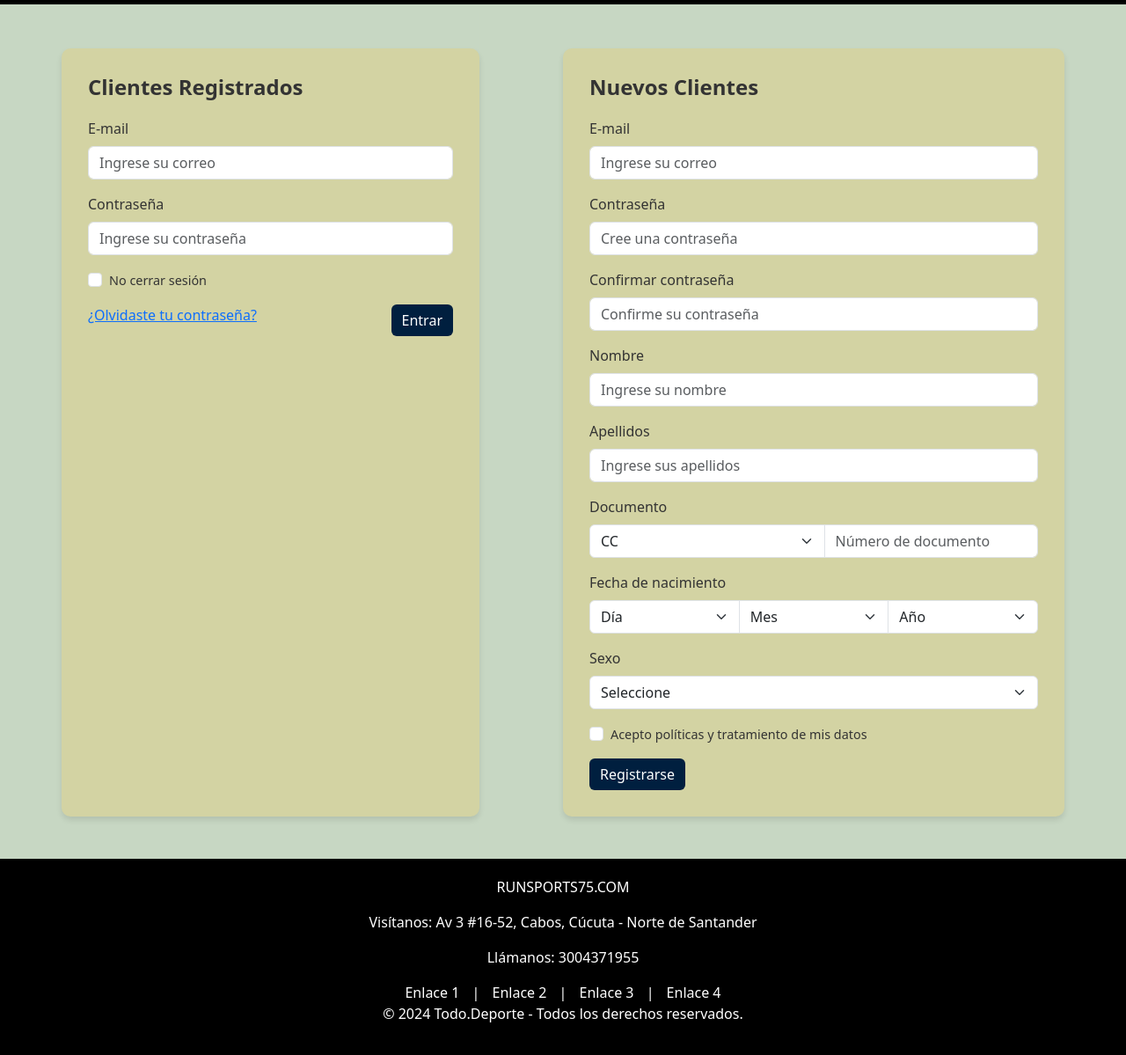
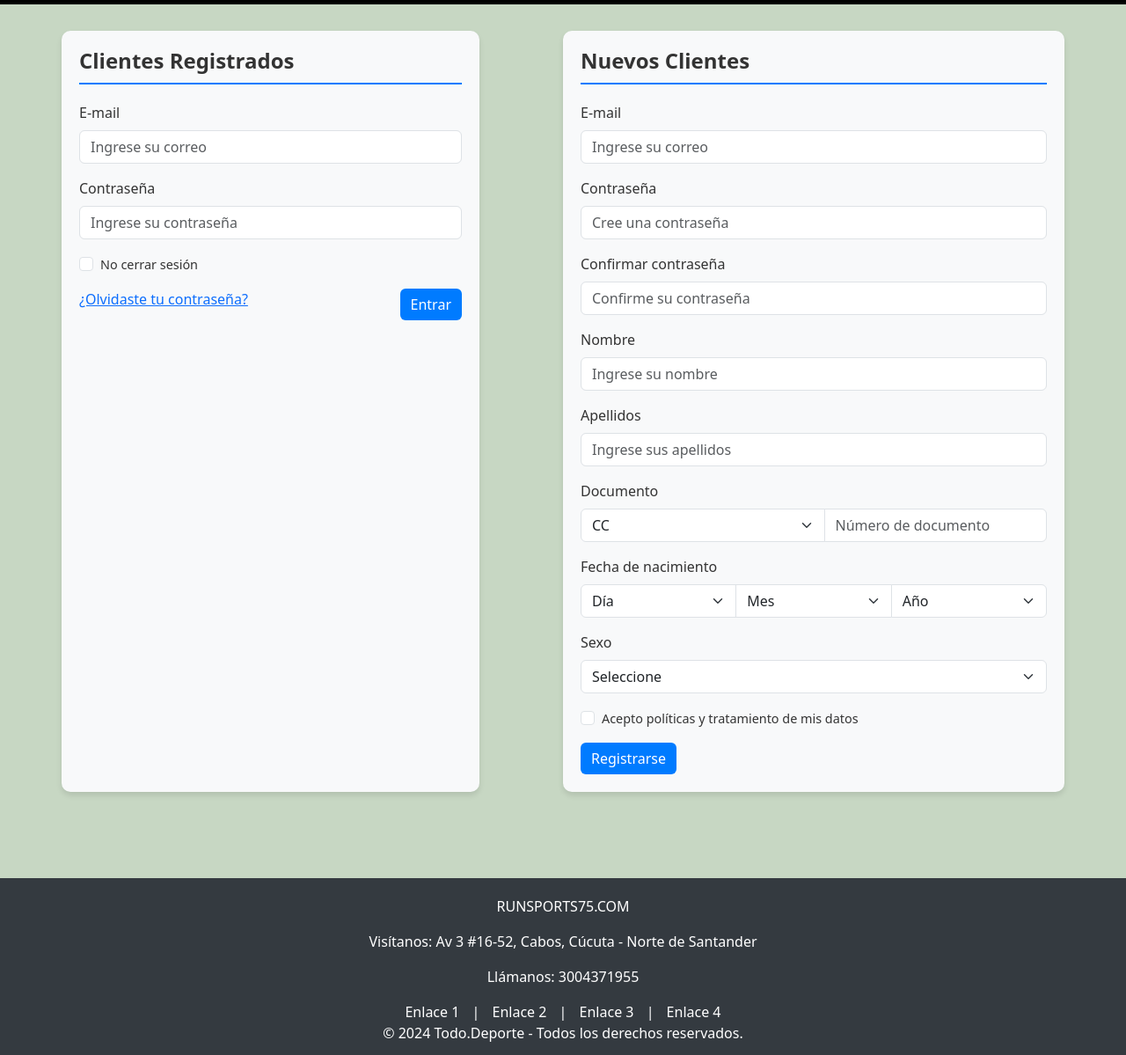
Before and after one commit to AndresVeraa/RunSports, a plain HTML site: page Perfilusuario.html in a window 1280 px wide. Shown: the part 101-1300 px from the top of the page at 88% size. Drawn offline with nearby package versions, Linux system fonts and the light colour scheme.

Commit message:
Actualizacion a PerfilUsuario.html
Cambie el formulario de registro e inicio de sesion

```diff
--- a/Perfilusuario.html
+++ b/Perfilusuario.html
@@ -8,9 +8,63 @@
   <!-- Bootstrap CSS -->
   <link href="https://cdn.jsdelivr.net/npm/bootstrap@5.3.1/dist/css/bootstrap.min.css" rel="stylesheet">
   <!-- Bootstrap Icons -->
-  <link href="https://cdnjs.cloudflare.com/ajax/libs/bootstrap-icons/1.10.0/font/bootstrap-icons.min.css"
-    rel="stylesheet">
+  <link href="https://cdnjs.cloudflare.com/ajax/libs/bootstrap-icons/1.10.0/font/bootstrap-icons.min.css" rel="stylesheet">
   <link href="Styles.css" rel="stylesheet">
+  <style>
+    .form-container {
+      margin-top: 30px;
+    }
+
+    .form-section {
+      background-color: #f8f9fa;
+      padding: 20px;
+      border-radius: 10px;
+      box-shadow: 0 4px 6px rgba(0, 0, 0, 0.1);
+      transition: transform 0.3s ease-in-out;
+    }
+
+    .form-section:hover {
+      transform: scale(1.02);
+    }
+
+    .form-header {
+      border-bottom: 2px solid #007bff;
+      padding-bottom: 10px;
+      margin-bottom: 20px;
+    }
+
+    .form-check-label {
+      cursor: pointer;
+    }
+
+    .btn-primary {
+      background-color: #007bff;
+      border: none;
+      transition: background-color 0.3s ease-in-out, transform 0.2s ease;
+    }
+
+    .btn-primary:hover {
+      background-color: #0056b3;
+      transform: translateY(-2px);
+    }
+
+    .footer {
+      text-align: center;
+      margin-top: 50px;
+      padding: 20px;
+      background-color: #343a40;
+      color: #fff;
+    }
+
+    .footer a {
+      color: #fff;
+      text-decoration: none;
+    }
+
+    .footer a:hover {
+      text-decoration: underline;
+    }
+  </style>
 </head>
 
 <body>
@@ -22,8 +76,7 @@
         <a class="navbar-brand" href="index.html">
           <img src="assets/Logo.png" alt="RunSports" style="height: 80px;">
         </a>
-        <button class="navbar-toggler" type="button" data-bs-toggle="collapse" data-bs-target="#navbarNav"
-          aria-controls="navbarNav" aria-expanded="false" aria-label="Toggle navigation">
+        <button class="navbar-toggler" type="button" data-bs-toggle="collapse" data-bs-target="#navbarNav" aria-controls="navbarNav" aria-expanded="false" aria-label="Toggle navigation">
           <span class="navbar-toggler-icon"></span>
         </button>
         <div class="collapse navbar-collapse justify-content-end" id="navbarNav">
@@ -32,8 +85,7 @@
             <li class="nav-item"><a class="nav-link" href="Hombres.html">Hombres</a></li>
             <li class="nav-item"><a class="nav-link" href="Mujeres.html">Mujeres</a></li>
             <li class="nav-item"><a class="nav-link" href="Sobrenosotros.html">Sobre Nosotros</a></li>
-            <li class="nav-item"><a class="nav-link" href="Perfilusuario.html"><i class="bi bi-person"></i></a>
-            </li>
+            <li class="nav-item"><a class="nav-link" href="Perfilusuario.html"><i class="bi bi-person"></i></a></li>
             <li class="nav-item"><a class="nav-link" href="#"><i class="bi bi-cart"></i></a></li>
           </ul>
         </div>
@@ -43,7 +95,7 @@
 
   <!-- Login y Registro -->
   <div class="container form-container pb-5">
-    <div class="row justify-content-between">
+    <div class="row justify-content-between g-4">
 
       <!-- Clientes Registrados -->
       <div class="col-md-5 form-section">
@@ -109,19 +161,16 @@
                 <option selected>Día</option>
                 <option>01</option>
                 <option>02</option>
-                <!-- Add more days here -->
               </select>
               <select class="form-select" id="month">
                 <option selected>Mes</option>
                 <option>Enero</option>
                 <option>Febrero</option>
-                <!-- Add more months here -->
               </select>
               <select class="form-select" id="year">
                 <option selected>Año</option>
                 <option>2000</option>
                 <option>1999</option>
-                <!-- Add more years here -->
               </select>
             </div>
           </div>
@@ -158,9 +207,8 @@
     </div>
     <p>&copy; 2024 Todo.Deporte - Todos los derechos reservados.</p>
   </footer>
-
-  <!-- Bootstrap JS and dependencies -->
-  <script src="https://cdn.jsdelivr.net/npm/bootstrap@5.3.1/dist/js/bootstrap.bundle.min.js"></script>
+<!-- Bootstrap JS and dependencies -->
+<script src="https://cdn.jsdelivr.net/npm/bootstrap@5.3.1/dist/js/bootstrap.bundle.min.js"></script>
 </body>
 
 </html>
```
